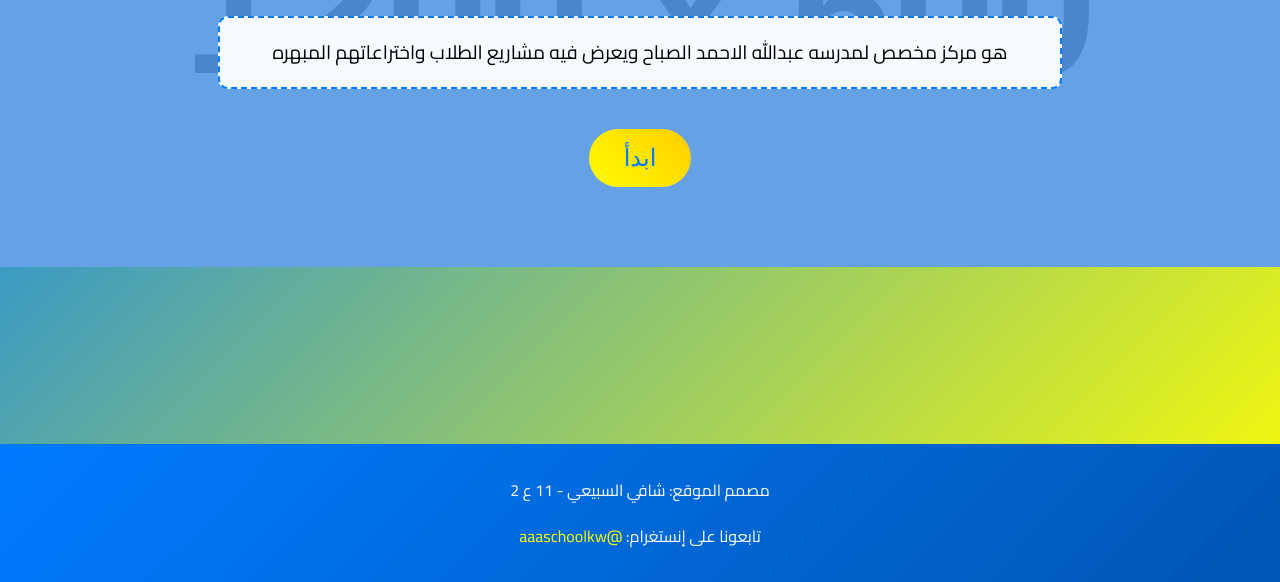
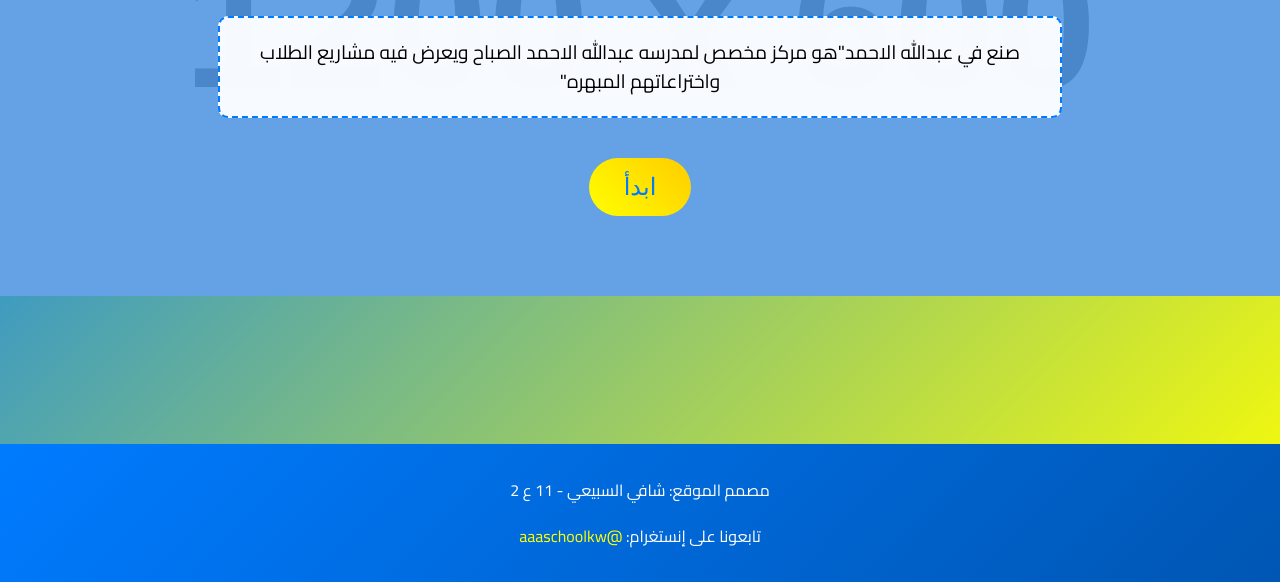
Before and after one commit to b7hh3/sci, a plain HTML site: page index.html in a window 1280 px wide. Shown: the part 218-800 px from the top of the page. Drawn offline with Linux system fonts and the light colour scheme; placeholder pictures from the web are drawn by us; some icons are missing.

Commit message:
Update index.html

```diff
--- a/index.html
+++ b/index.html
@@ -70,7 +70,7 @@ footer a:hover {color:#ffcc00;}
 <header>
     <h1>المركز العلمي</h1>
     <div class="description">
-        هو مركز مخصص لمدرسه عبدالله الاحمد الصباح ويعرض فيه مشاريع الطلاب واختراعاتهم المبهره
+         صنع في عبدالله الاحمد"هو مركز مخصص لمدرسه عبدالله الاحمد الصباح ويعرض فيه مشاريع الطلاب واختراعاتهم المبهره"
     </div>
     <button class="start-btn" onclick="window.location.href='projects.html'">ابدأ</button>
 </header>
```
